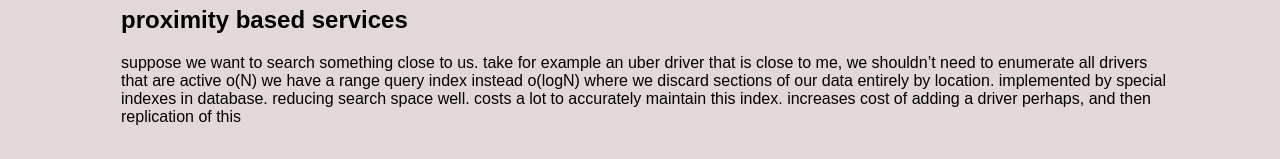
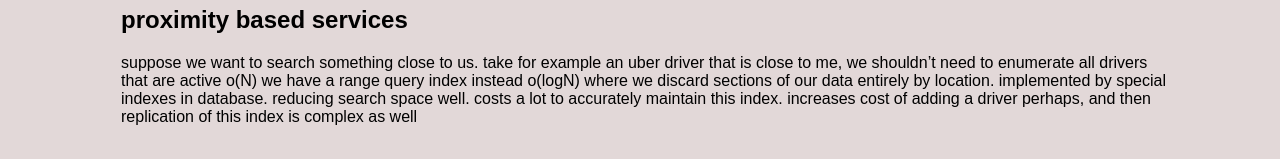
Before and after one commit to jsbaasi/jsbaasi.github.io, a Jekyll site: the page built from _posts/2026-06-06-system-design-notes.md, in a window 1280 px wide. Shown: the part 2069-2228 px from the top of the page. Built offline with Jekyll 4.4.1, drawn with Linux system fonts in a browser that asks for light colours.

Commit message:
vault backup: 2026-06-06 17:39:13

```diff
--- a/_posts/2026-06-06-system-design-notes.md
+++ b/_posts/2026-06-06-system-design-notes.md
@@ -40,4 +40,4 @@ don't try to stream blobs through application server, will just exhause memory o
 ## multi-step processes
 instead of state of a process stored in different places and error handling of steps stored by the step, we can pull it out into central store of process state. client interaction kicks off the process, event is started in the store and pub sub topics are populated and subscribed to. the service that manages the "contract" of the process coordinates the different topics and workers and is responsible for kicking off error handling
 ## proximity based services
-suppose we want to search something close to us. take for example an uber driver that is close to me, we shouldn't need to enumerate all drivers that are active o(N) we have a range query index instead o(logN) where we discard sections of our data entirely by location. implemented by special indexes in database. reducing search space well. costs a lot to accurately maintain this index. increases cost of adding a driver perhaps, and then replication of this
+suppose we want to search something close to us. take for example an uber driver that is close to me, we shouldn't need to enumerate all drivers that are active o(N) we have a range query index instead o(logN) where we discard sections of our data entirely by location. implemented by special indexes in database. reducing search space well. costs a lot to accurately maintain this index. increases cost of adding a driver perhaps, and then replication of this index is complex as well
```
